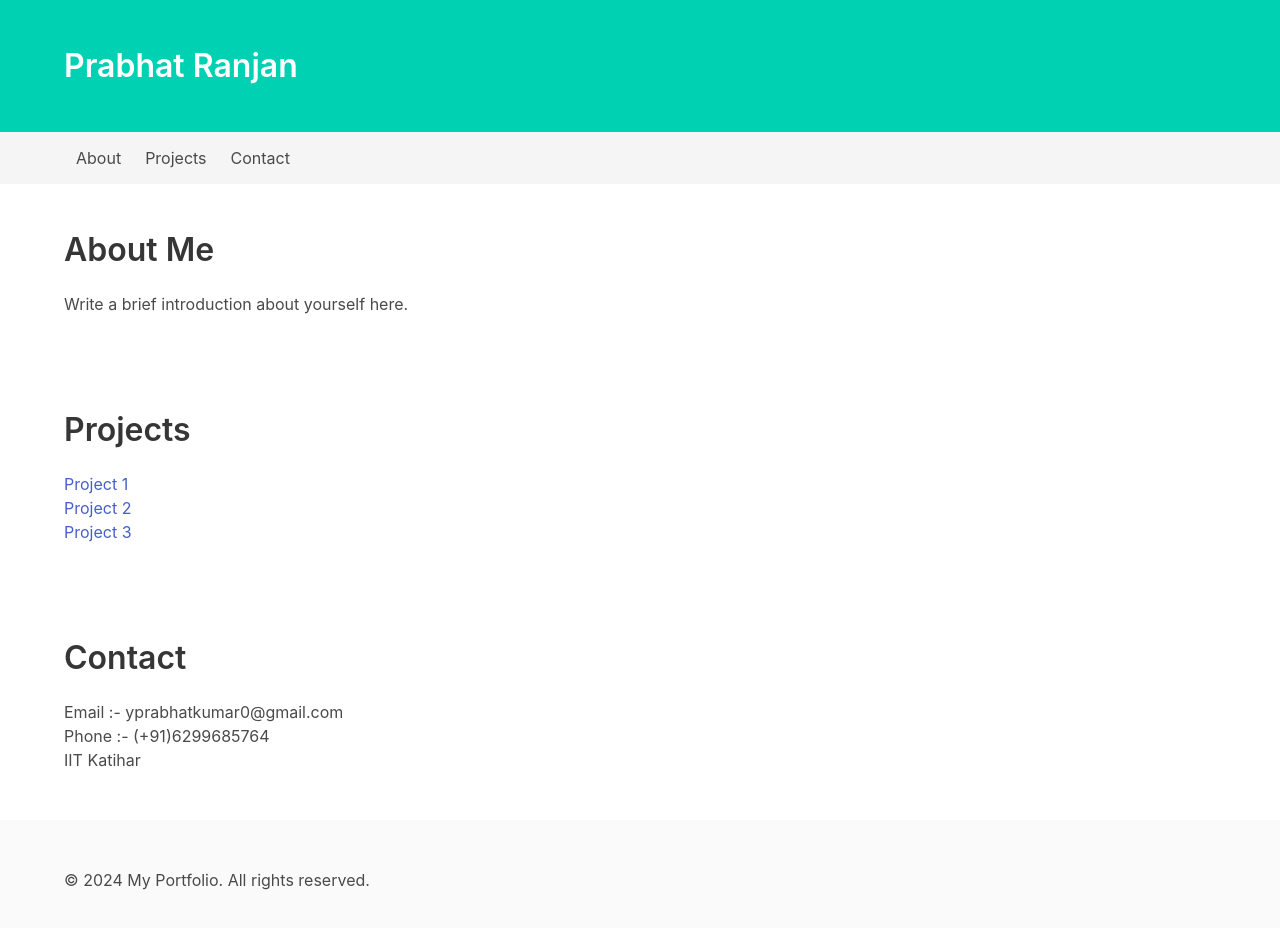
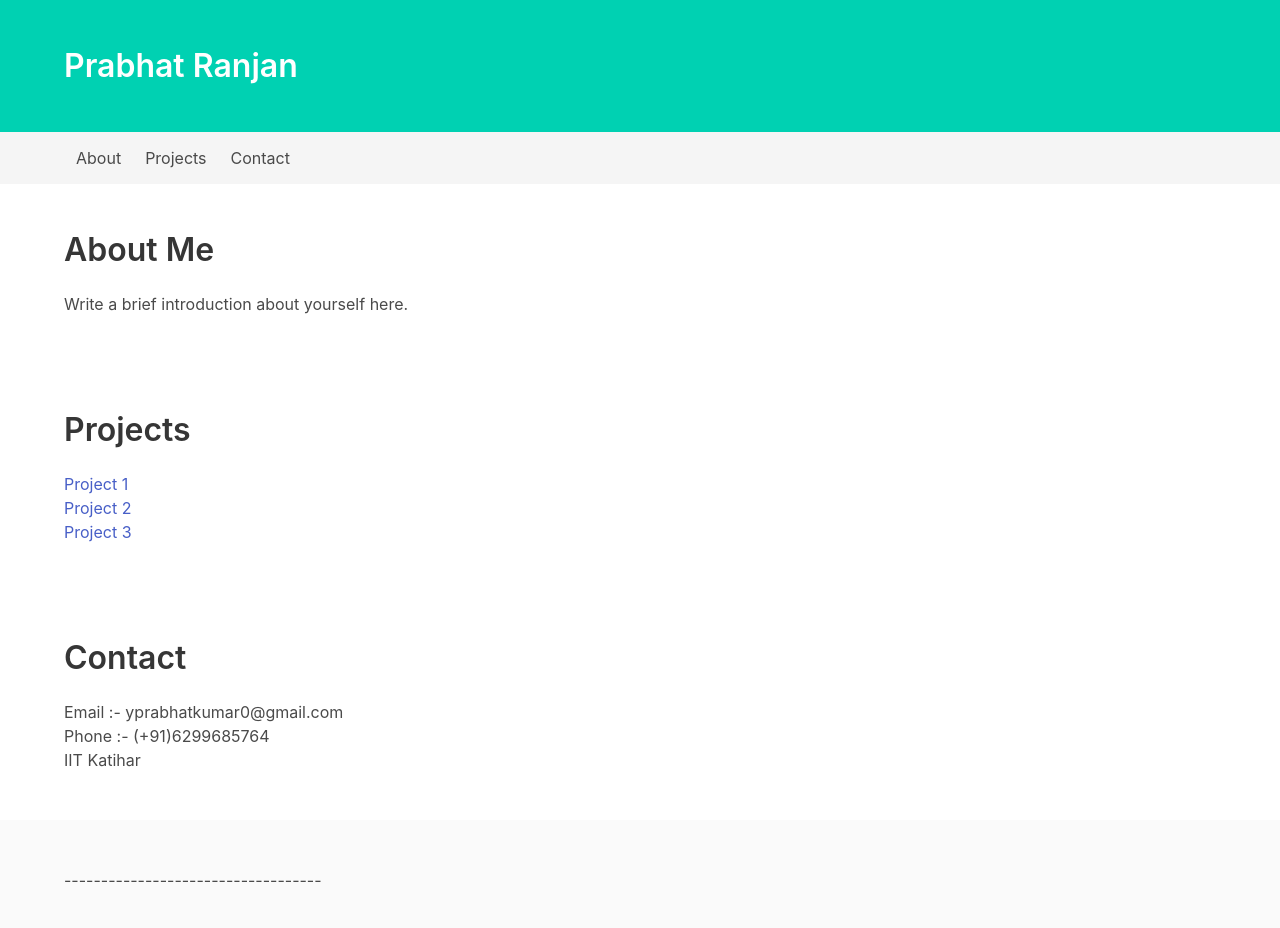
Before and after one commit to Aspirant9248/Aspirant9248, a plain HTML site: page index.html in a window 1280 px wide. Drawn offline with nearby package versions, Linux system fonts and the light colour scheme.

Commit message:
Update index.html

```diff
--- a/index.html
+++ b/index.html
@@ -52,7 +52,7 @@
 	</section>
 	<footer class="footer">
 		<div class="container">
-			<p>© 2024 My Portfolio. All rights reserved.</p>
+			<p>-----------------------------------</p>
 		</div>
 	</footer>
 </body>
```
